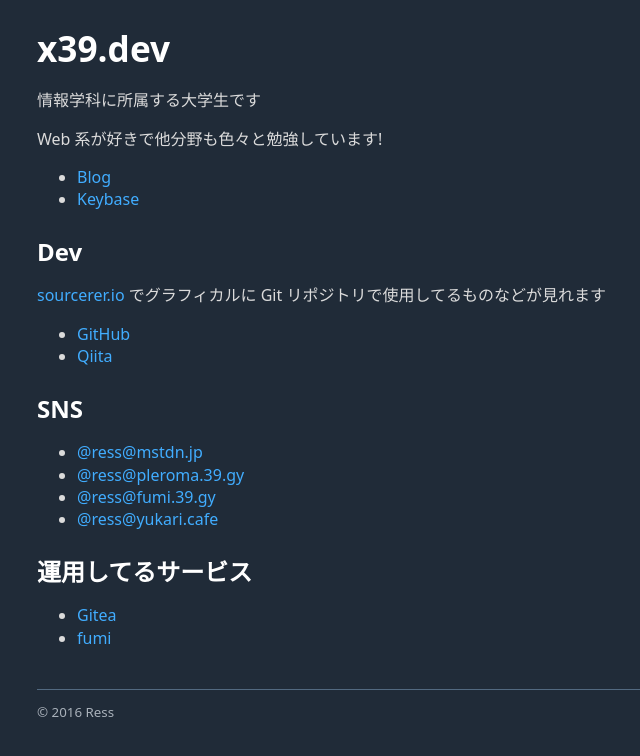
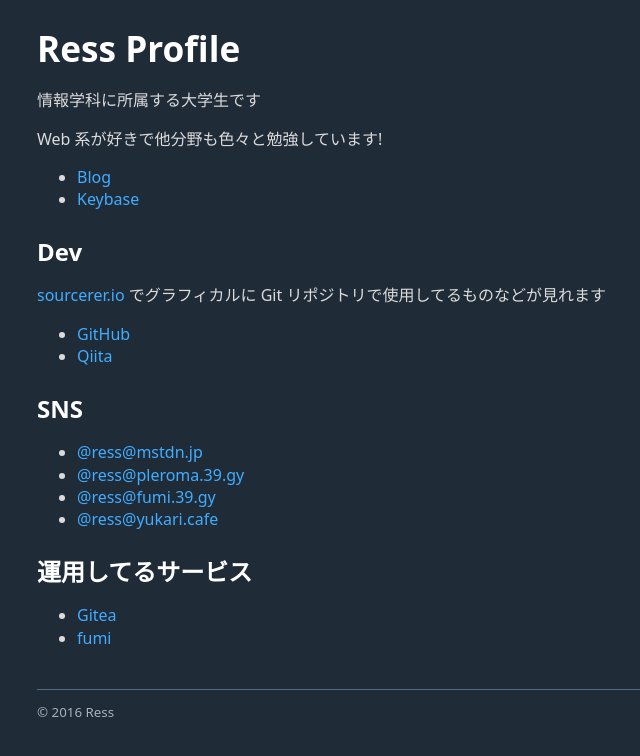
Before and after one commit to ress997/profile, a Jekyll site: the page built from index.md, in a window 1280 px wide. Shown: the top 756 px of the page, without its empty margins (203-843 px from the left). Built offline with Jekyll 4.4.1, drawn with Linux system fonts in a browser that asks for light colours.

Commit message:
Update URL

```diff
--- a/CNAME
+++ b/CNAME
@@ -1 +1 @@
-x39.dev
+ress.39.gy
--- a/_config.yml
+++ b/_config.yml
@@ -1,8 +1,8 @@
 encoding: utf-8
 exclude: ["Gemfile", "Gemfile.lock", "CNAME"]
 
-title: "x39.dev"
-url: "https://x39.dev"
+title: "Ress Profile"
+url: "https://ress.39.gy"
 
 author:
   name: "ress"
```
